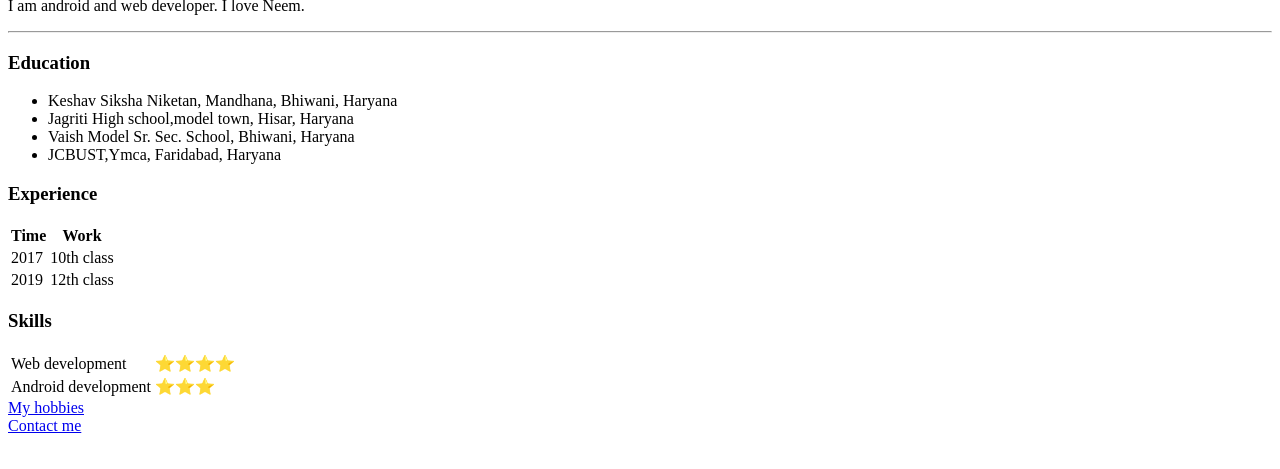
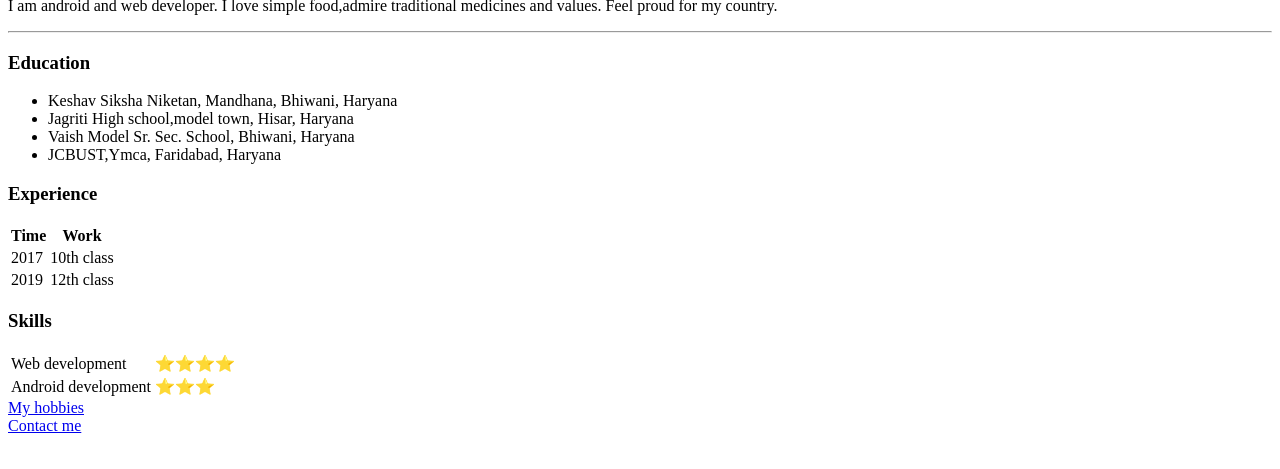
Before and after one commit to lokeshkaushik/lokesh, a plain HTML site: page index.html in a window 1280 px wide. Shown: the part 167-636 px from the top of the page. Drawn offline with Linux system fonts and the light colour scheme.

Commit message:
Update index.html

```diff
--- a/index.html
+++ b/index.html
@@ -21,7 +21,7 @@
   </table>
 
 
-  I am android and web developer. I love Neem.
+  I am android and web developer. I love simple food,admire traditional medicines and values. Feel proud for my country.
   </p>
   <hr>
   <h3>Education</h3>
```
